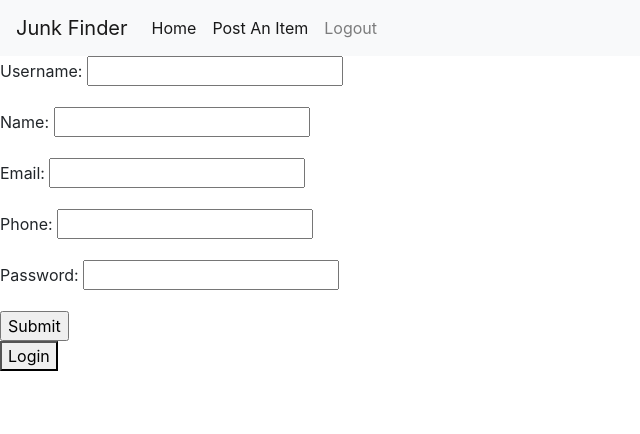
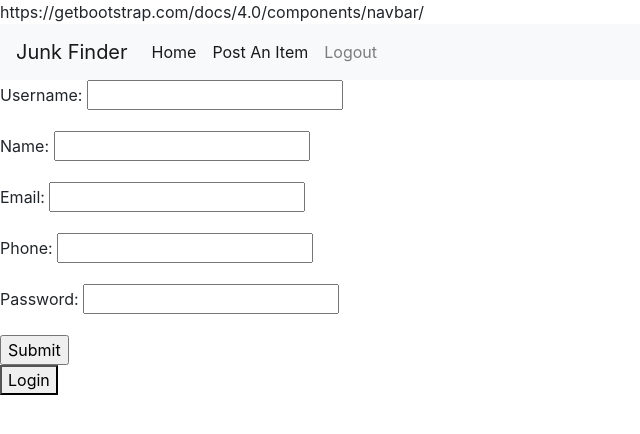
Before and after one commit to Aries324/junk-finder, a Django app: page /signup/ in a window 1280 px wide. Shown: the top 434 px of the page, without its empty margins (0-640 px from the left). Run offline with Django 3.2, Linux system fonts and the light colour scheme; some libraries are stand-ins or nearby versions.

Commit message:
cites source for nav bar

```diff
--- a/junkapp/templates/header.html
+++ b/junkapp/templates/header.html
@@ -7,7 +7,7 @@
     <link rel="stylesheet" href="https://maxcdn.bootstrapcdn.com/bootstrap/4.0.0/css/bootstrap.min.css" integrity="sha384-Gn5384xqQ1aoWXA+058RXPxPg6fy4IWvTNh0E263XmFcJlSAwiGgFAW/dAiS6JXm" crossorigin="anonymous">
 
 </head>
-
+https://getbootstrap.com/docs/4.0/components/navbar/
 
 <body>
   <nav class="navbar navbar-expand-lg navbar-light bg-light">
```
